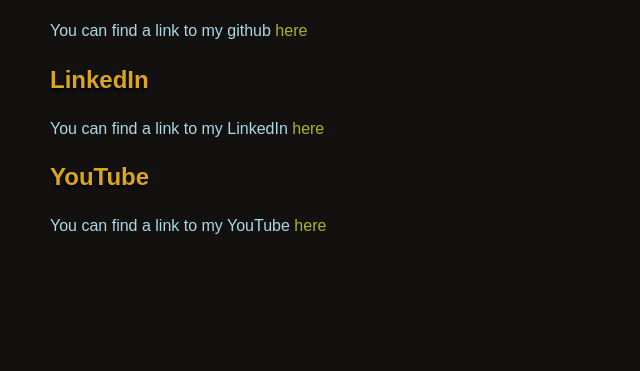
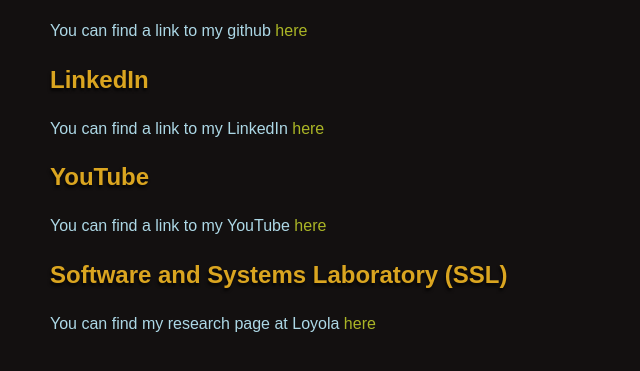
Before and after one commit to CJones217/collinjones.xyz, a plain HTML site: page menu/links.html in a window 1280 px wide. Shown: the part 103-474 px from the top of the page, without its empty margins (90-730 px from the left). Drawn offline with Linux system fonts and the light colour scheme.

Commit message:
ssl link added

```diff
--- a/menu/links.html
+++ b/menu/links.html
@@ -23,6 +23,10 @@
 			<p>
 				You can find a link to my YouTube <a href="https://www.youtube.com/channel/UCrNkLroradsk7HUo7zwtVrA">here</a>
 			</p>
+			<h2>Software and Systems Laboratory (SSL)</h2>
+			<p>
+				You can find my research page at Loyola <a href="https://ssl.cs.luc.edu/members/undergraduate-researchers-pages/collinJones.html">here</a>
+			</p>
         </div>
     </body>
 
```
Also changed, not shown: index.html (+6 -0 lines).
